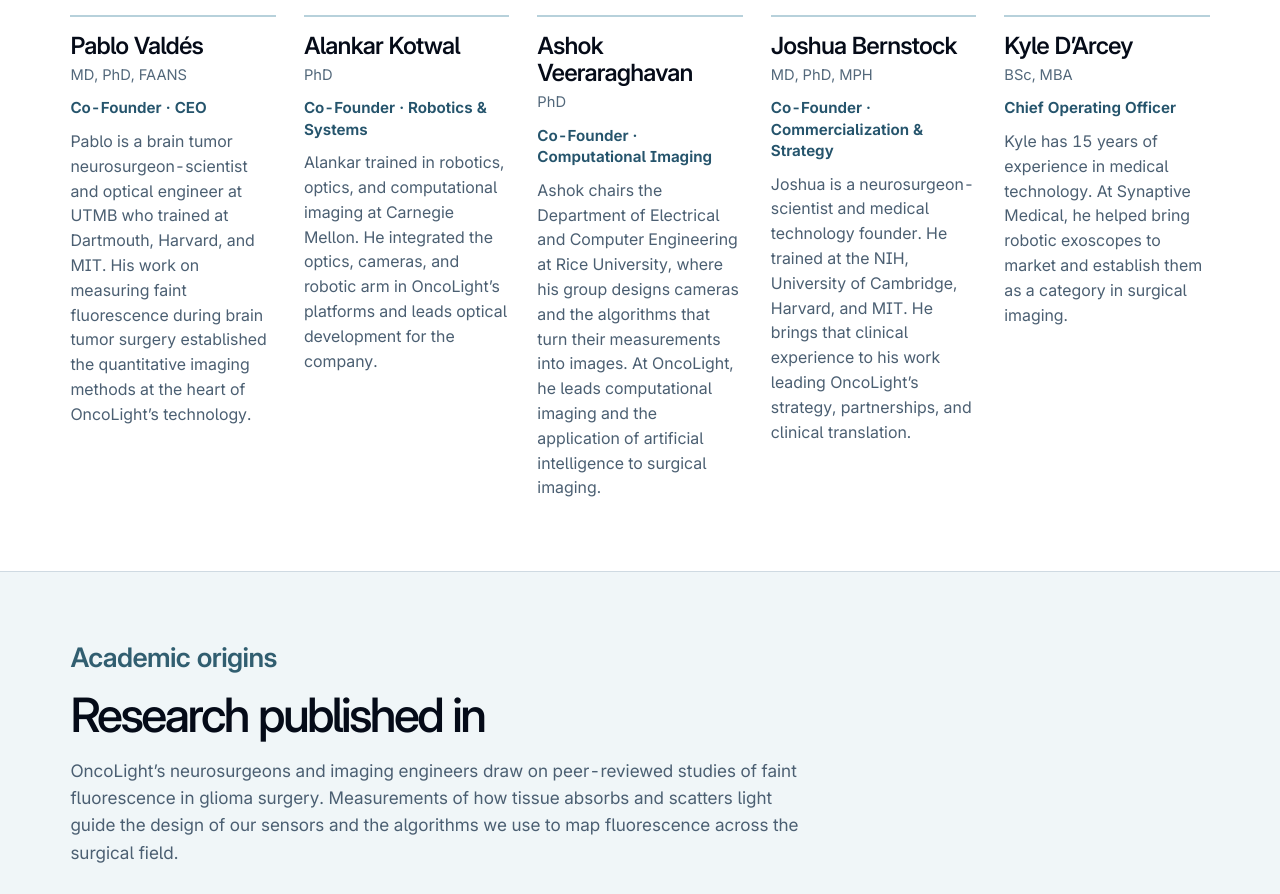
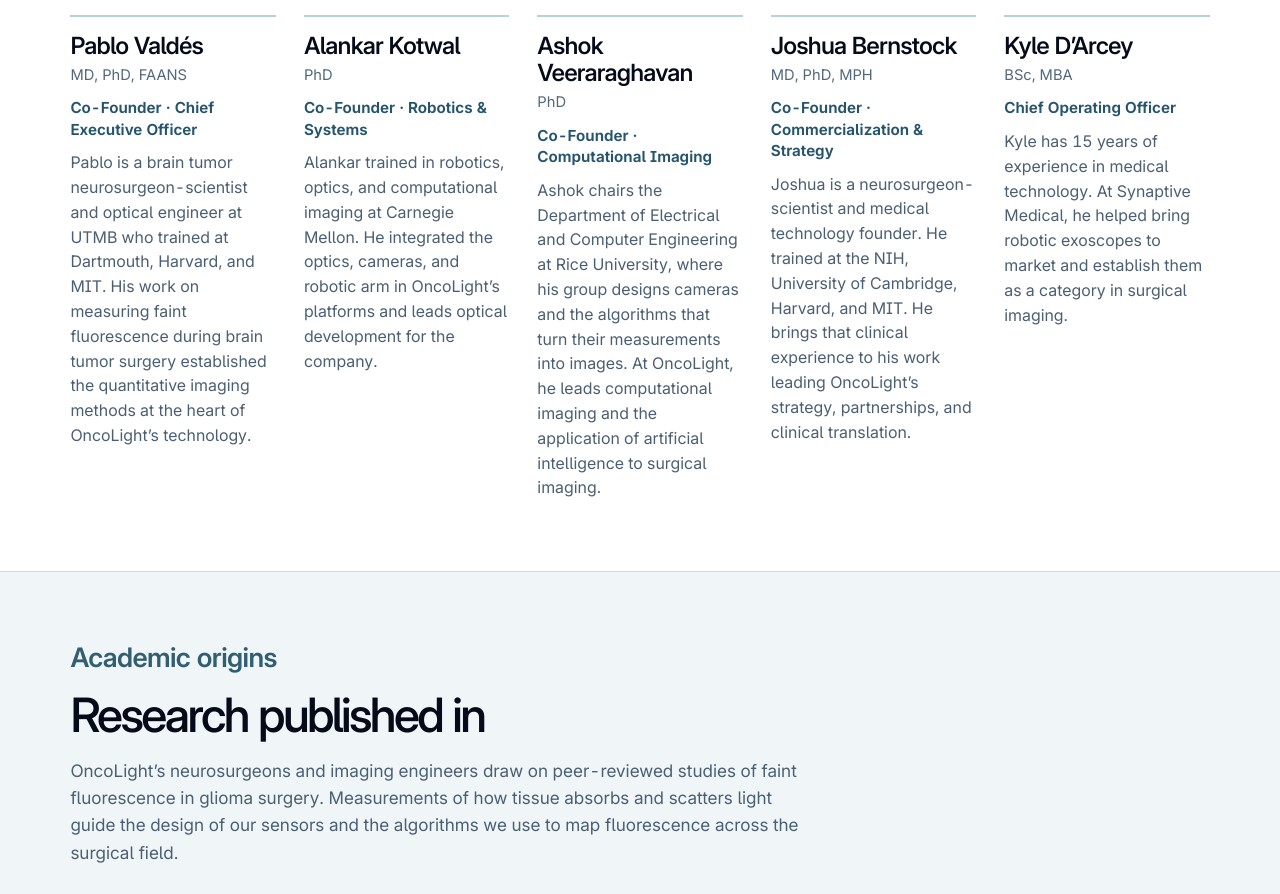
Before and after one commit to pabloavaldes/oncolight-website, a plain HTML site: page company/index.html in a window 1280 px wide. Shown: the part 1055-1949 px from the top of the page. Drawn offline with Linux system fonts and the light colour scheme.

Commit message:
Add files via upload

```diff
--- a/company/index.html
+++ b/company/index.html
@@ -52,7 +52,7 @@
           <div class="company-identity">
             <h3>Pablo Valdés</h3>
             <p class="company-degrees">MD, PhD, FAANS</p>
-            <p class="company-role">Co-Founder · CEO</p>
+            <p class="company-role">Co-Founder · Chief Executive Officer</p>
           </div>
           <p class="company-bio">Pablo is a brain tumor neurosurgeon-scientist and optical engineer at UTMB who trained at Dartmouth, Harvard, and MIT. His work on measuring faint fluorescence during brain tumor surgery established the quantitative imaging methods at the heart of OncoLight’s technology.</p>
         </article>
```
Also changed, not shown: index.html (+1 -1 lines).
